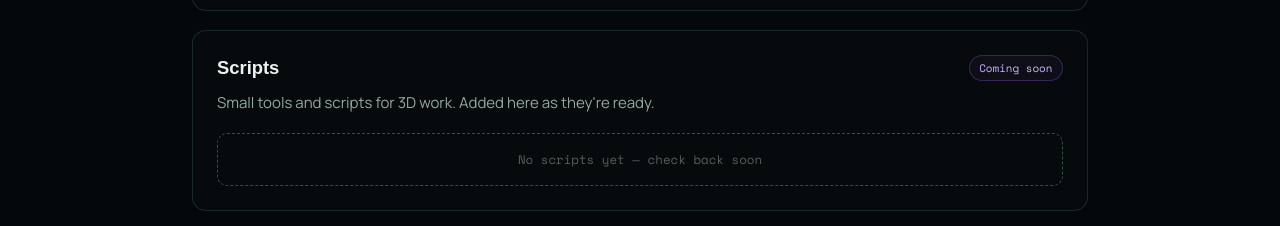
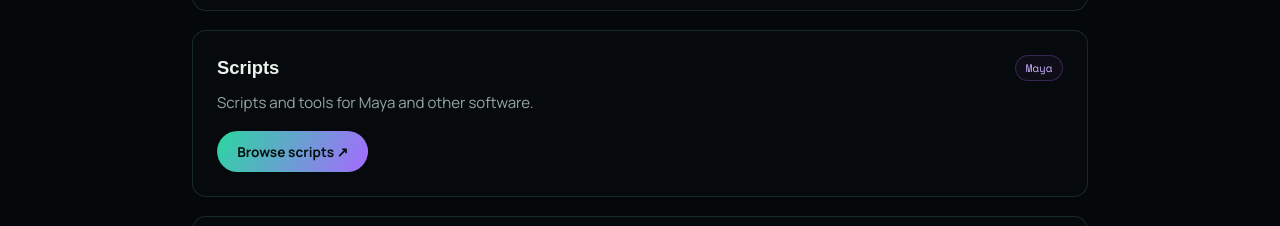
Before and after one commit to Schopsche/schopsche.github.io, a plain HTML site: page index.html in a window 1280 px wide. Shown: the part 1570-1796 px from the top of the page. Drawn offline with nearby package versions, Linux system fonts and the light colour scheme; a web font is replaced by a local one.

Commit message:
update homepage via claude

```diff
--- a/index.html
+++ b/index.html
@@ -217,7 +217,7 @@
     <nav class="nav-links">
       <a href="#about"><span class="ru">Об авторе</span><span class="en">About</span></a>
       <a href="#lokon"><span class="ru">Локон</span><span class="en">Lokon</span></a>
-      <a href="#scripts"><span class="ru">Скрипты</span><span class="en">Scripts</span></a>
+      <a href="scripts.html"><span class="ru">Скрипты</span><span class="en">Scripts</span></a>
       <a href="#portfolio"><span class="ru">Портфолио</span><span class="en">Portfolio</span></a>
       <a href="#contact"><span class="ru">Контакты</span><span class="en">Contact</span></a>
     </nav>
@@ -328,30 +328,18 @@
       </div>
 
       <!-- Scripts -->
-      <div class="card" id="scripts">
+      <div class="card">
         <div class="card-head">
           <div class="card-title"><span class="ru">Скрипты</span><span class="en">Scripts</span></div>
-          <span class="card-tag"><span class="ru">Скоро</span><span class="en">Coming soon</span></span>
+          <span class="card-tag">Maya</span>
         </div>
         <p class="desc">
-          <span class="ru">Небольшие тулзы и скрипты для 3D-работы. Будут появляться здесь по мере готовности.</span>
-          <span class="en">Small tools and scripts for 3D work. Added here as they're ready.</span>
+          <span class="ru">Скрипты и тулзы для Maya и других программ.</span>
+          <span class="en">Scripts and tools for Maya and other software.</span>
         </p>
-        <div class="script-list">
-          <div class="script-empty">
-            <span class="ru">Скриптов пока нет — загляните позже</span>
-            <span class="en">No scripts yet — check back soon</span>
-          </div>
-          <!-- add future scripts as rows here, e.g.:
-          <div class="script-item">
-            <div>
-              <div class="script-item-title">Script name</div>
-              <p class="script-item-desc">One line about what it does.</p>
-            </div>
-            <a class="btn btn-line" href="#" target="_blank" rel="noopener">Download ↗</a>
-          </div>
-          -->
-        </div>
+        <a class="btn btn-fill" href="scripts.html">
+          <span class="ru">Смотреть скрипты ↗</span><span class="en">Browse scripts ↗</span>
+        </a>
       </div>
 
       <!-- Portfolio -->
```
